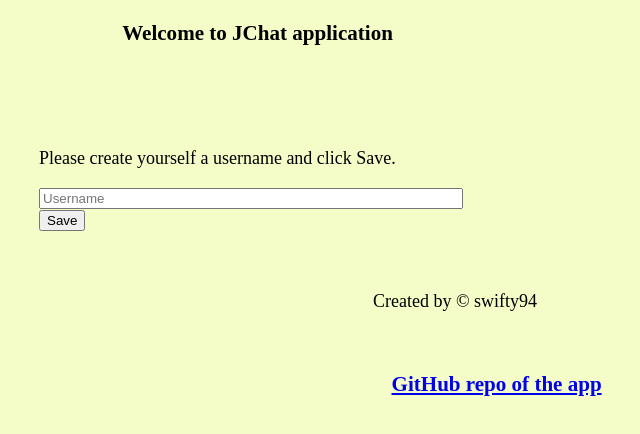
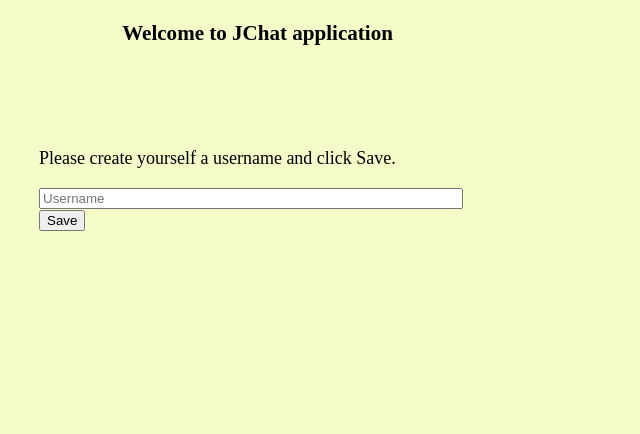
Before and after one commit to swifty94/jchat, a website: page public/index.html in a window 1280 px wide. Shown: the whole page, without its empty margins (345-985 px from the left). Drawn offline with nearby package versions, Linux system fonts and the light colour scheme; no server answers.

Commit message:
UI improvement

```diff
--- a/public/index.html
+++ b/public/index.html
@@ -31,11 +31,6 @@
                       <p>Welcome to the chat!</p>
                     </div>
                 </form>
-                <br>
-                <br>
-                <p style="text-align: center;">Created by &copy; swifty94</p>
-                <br>
-                <h3 style="text-align: center;"><a href="https://github.com/swifty94/jchat#readme">GitHub repo of the app</a></h3>
               </footer>
         </body>
         <script src="/socket.io/socket.io.js"></script>
```
